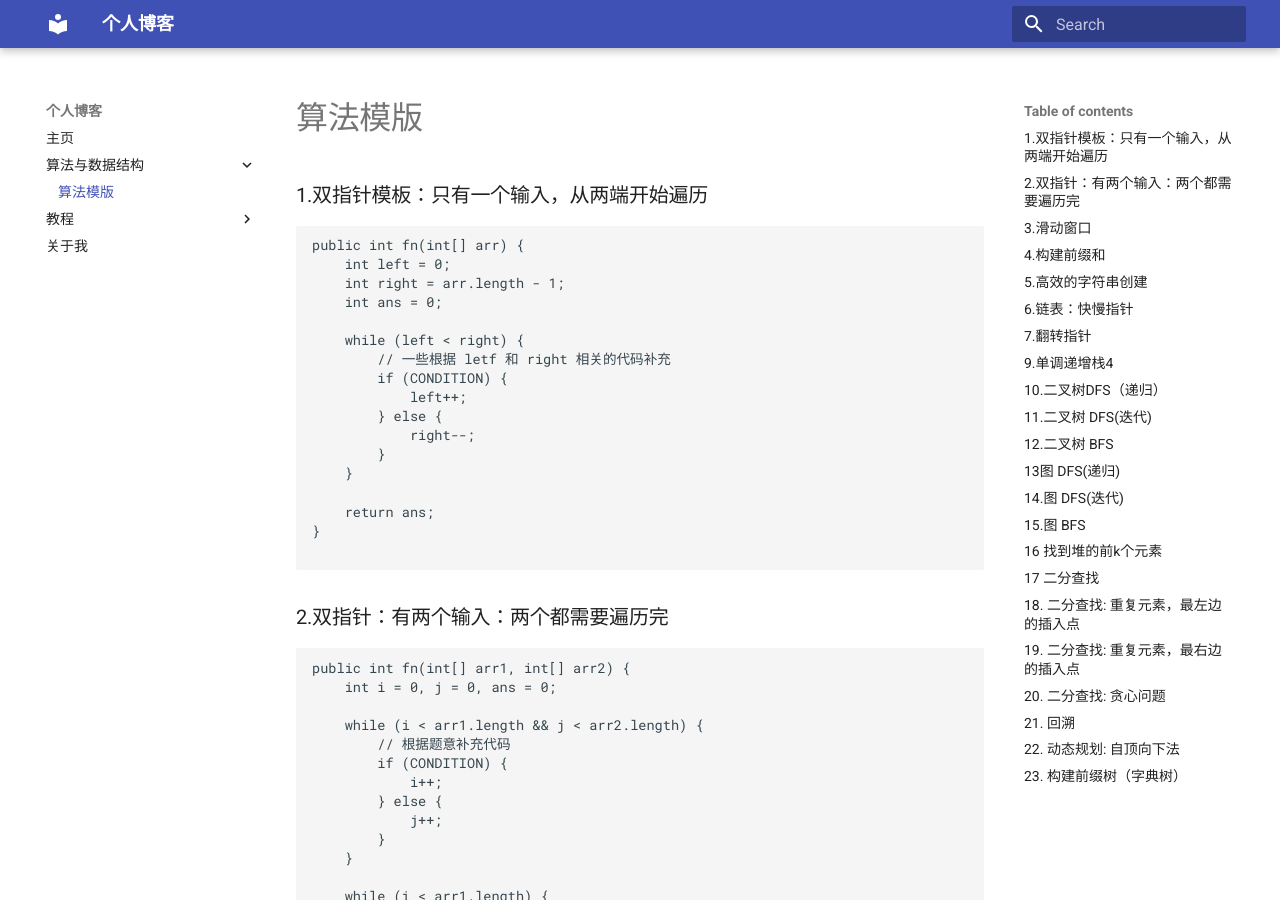
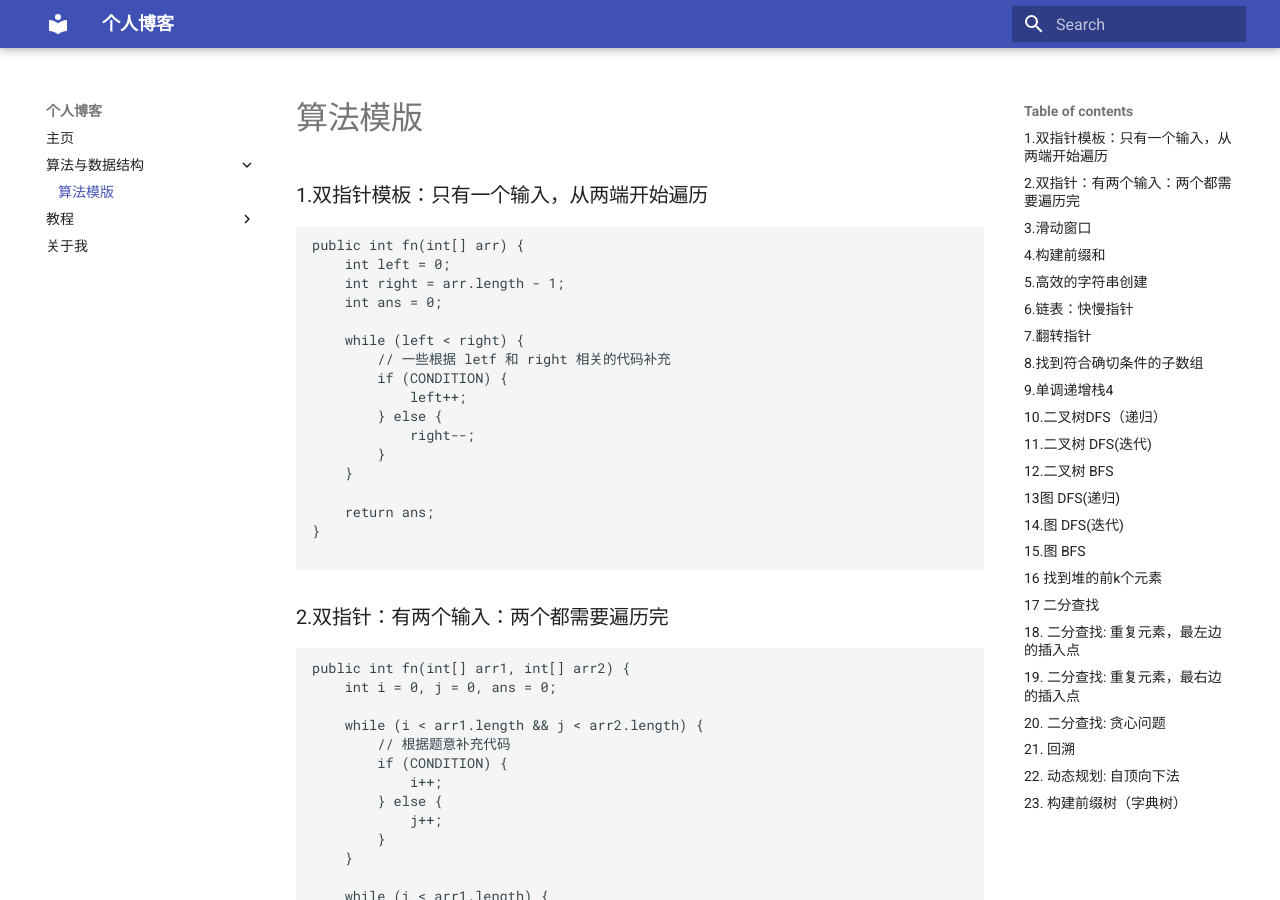
Before and after one commit to Goray-GuoLei/Goray-GuoLei.github.io, an MkDocs documentation site: the page built from docs/code/demo.md, in a window 1280 px wide and 900 px high. Built offline with MkDocs 1.6.1 and Material for MkDocs 9.7.7, drawn with Linux system fonts in a browser that asks for light colours.

Commit message:
Update demo.md

````diff
--- a/docs/code/demo.md
+++ b/docs/code/demo.md
@@ -164,7 +164,7 @@
 著作权归作者所有。商业转载请联系作者获得授权，非商业转载请注明出处。
 ```
 
-8.找到符合确切条件的子数组
+### 8.找到符合确切条件的子数组
 
 ```
 public int fn(int[] arr, int k) {
````
